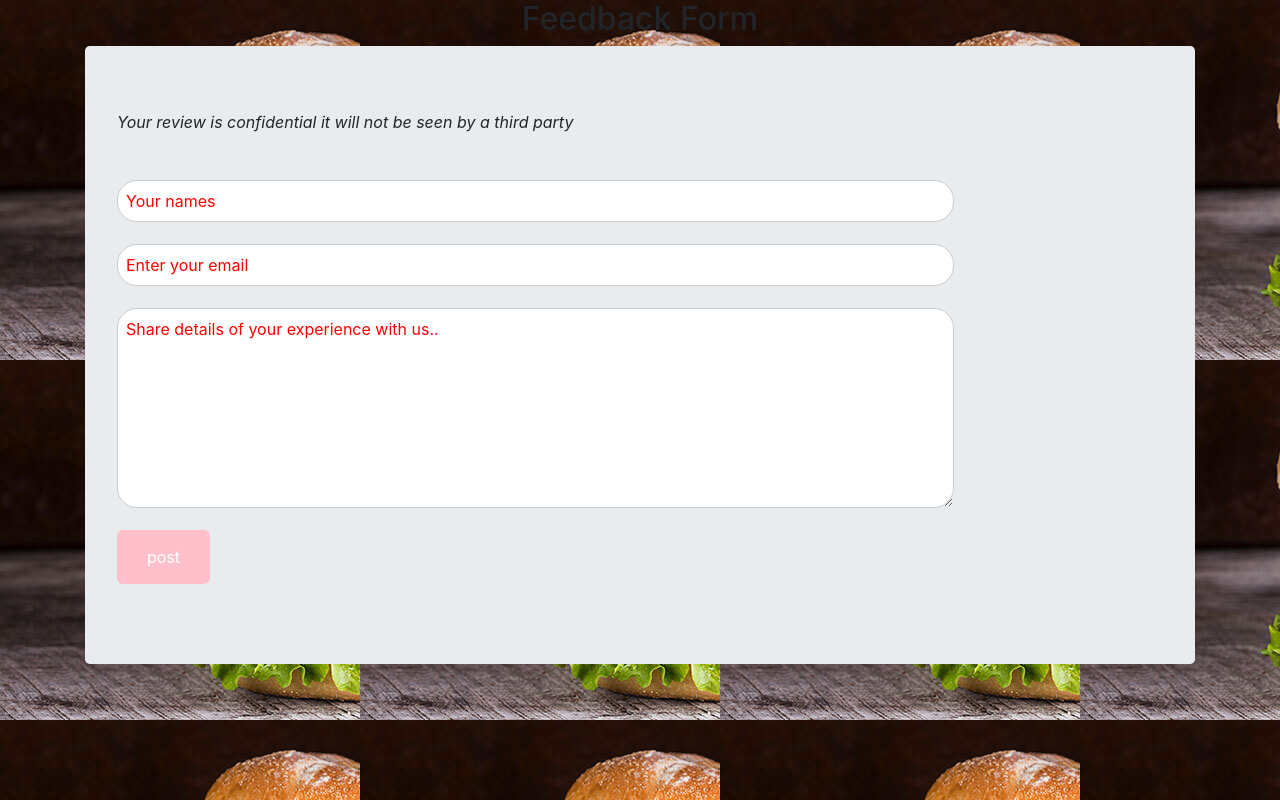
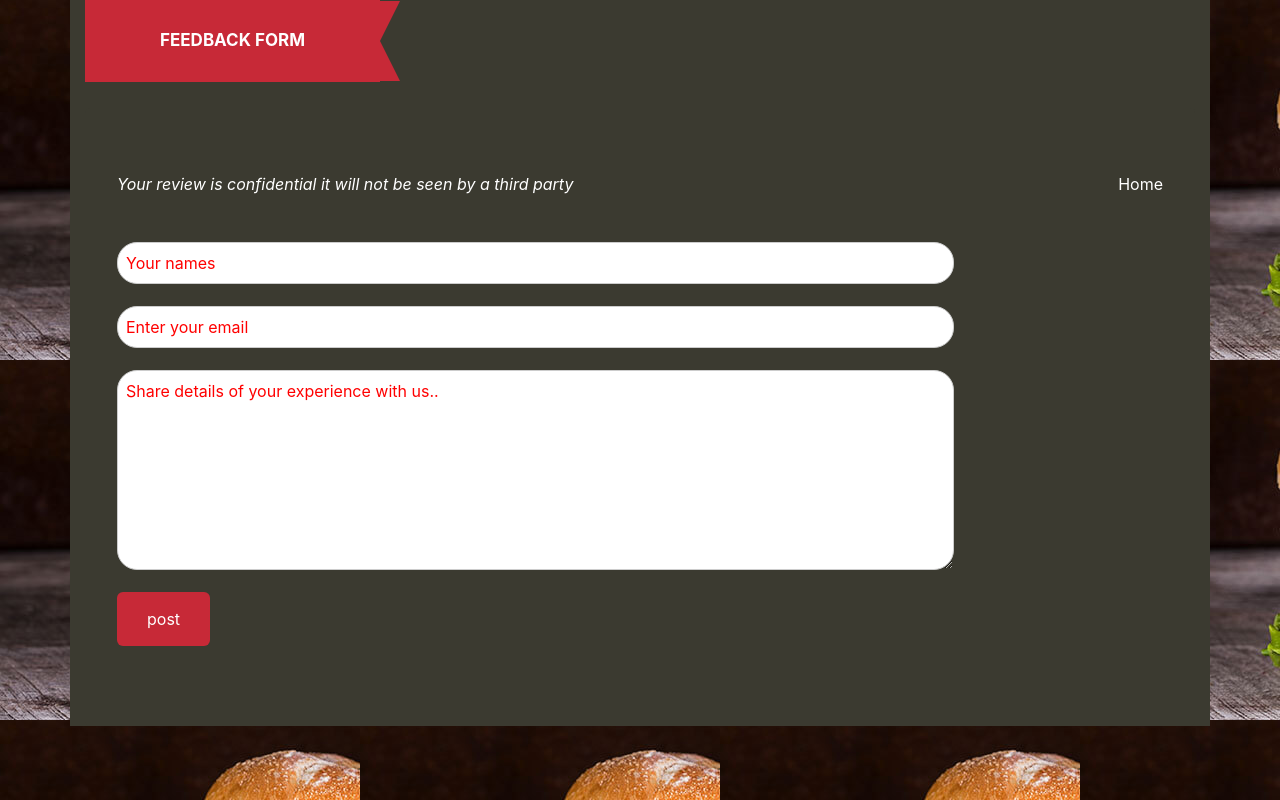
Before and after one commit to bertocarl/burger-bite, a plain HTML site: page feedback.html in a window 1280 px wide. Drawn offline with Linux system fonts and the light colour scheme; files whose address does not match are found by name.

Commit message:
Add style and banner to header and footer to feedback page

```diff
--- a/css/styles.css
+++ b/css/styles.css
@@ -1,6 +1,6 @@
 body  {
 background-image: url("images/sign_bg.jpg");
-background-color: #f43438;
+background-color: #c72937;
 
 
 }
@@ -16,7 +16,7 @@ input[type=text], select, textarea {
   resize: vertical;
 }
 input[type=submit] {
-  background-color: pink;
+  background-color: #c72937;
   color: white;
   padding: 15px 30px;
   border: none;
@@ -30,3 +30,54 @@ input[type=submit] {
 .form-gap {
     padding-top: 70px;
 }
+.container{
+  color: #fff;
+  background-color: #3b3a30;
+}
+
+.shape {
+    background: linear-gradient(#c72937, #c72937) repeat scroll 0 0;
+    height: 82px;
+    width: 295px;
+    position: relative;
+}
+.shape:after {
+    border-bottom:  40px solid #c72937;
+    border-top: 40.9px solid #c72937;
+    border-right: 20px solid transparent;
+    right: -20px;
+    top: 1px;
+    bottom: 1px;
+    content: "";
+    position: absolute;
+
+}
+.shape .flaticon:before {
+    display: block;
+    font-size: 50px;
+    height: 65px;
+    margin: 0;
+    padding-top: 34px;
+    text-align: center;
+    width: 50%;
+}
+.shape > p {
+    font-size: 17px;
+    font-weight: bold;
+    padding: 30px 10px;
+    text-align: center;
+    text-transform: uppercase;
+}
+
+h1{
+  height: 100px;
+
+}
+.jumbotron{
+  background-color: #3b3a30;
+}
+#link{
+  color: #fff;
+  list-style-type: none;
+  float: right;
+}
--- a/feedback.html
+++ b/feedback.html
@@ -8,11 +8,21 @@
   <link rel="icon" type="images/ico" href="images/bb.ico" />
   </head>
   <body>
-    <h2><center>Feedback Form</center></h2>
+
     <div class="container">
+      <h1>
+        <div class="signature">
+          <div class="shape">
+            <span class="flaticon flaticon-burger"></span>
+            <p>FEEDBACK FORM</p>
+          </div>
+
+        </div>
+      </h1>
       <div class="jumbotron">
+        <li id="link"><a id="link" href="index.html">Home</a></li>
           <p><i>Your review is confidential it will not be seen by a third party</i></p><br>
-      <form name="myCredentials" method="post";">
+      <form name="myCredentials" method="post";>
         <input type="text" id="input-name" placeholder="Your names" required><br>
         <input type="text" id="input-email" placeholder="Enter your email" required><br>
         <textarea name="message" type="text" id="input-message" placeholder="Share details of your experience with us.." style="height:200px" required></textarea><br>
```
